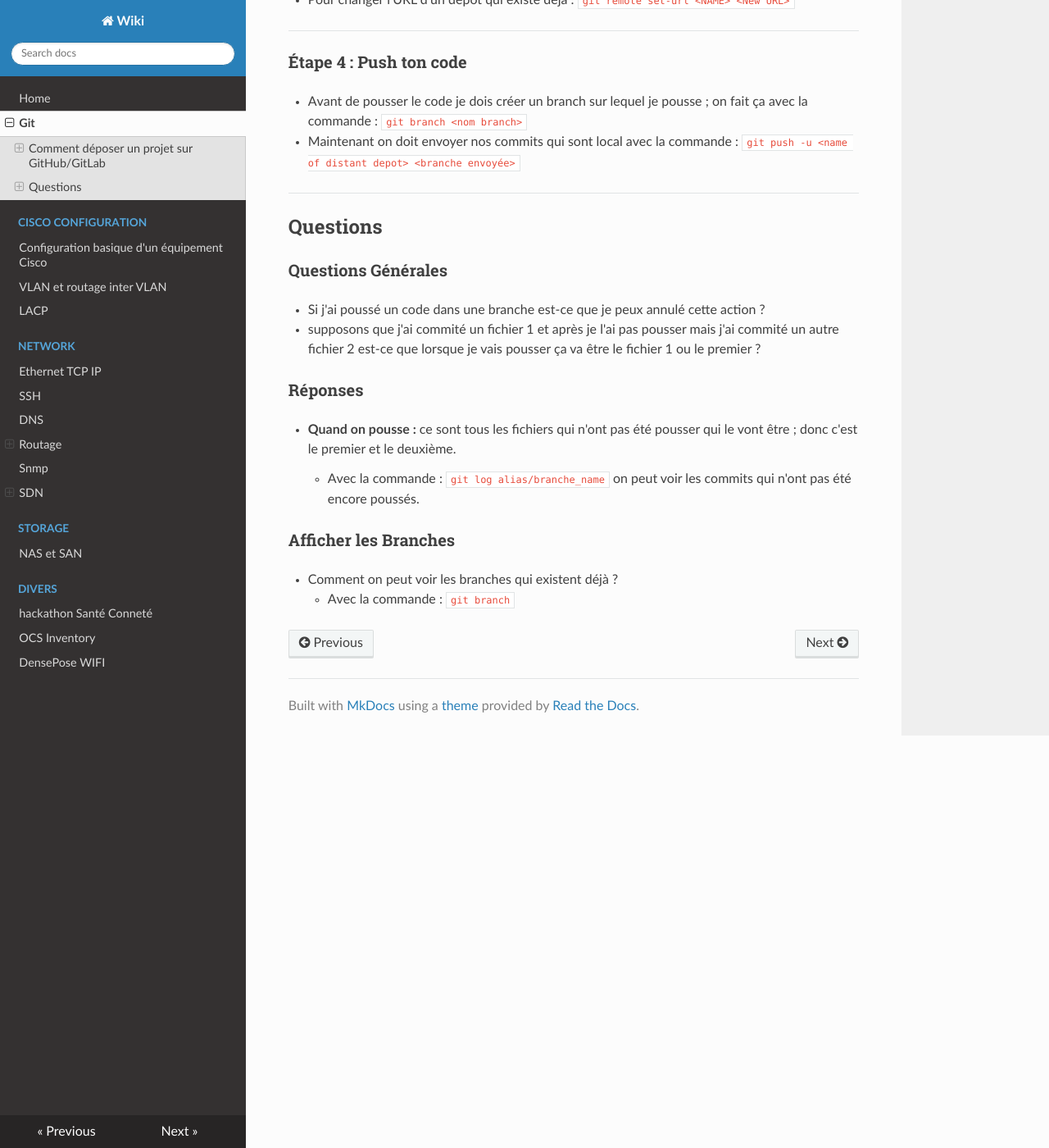
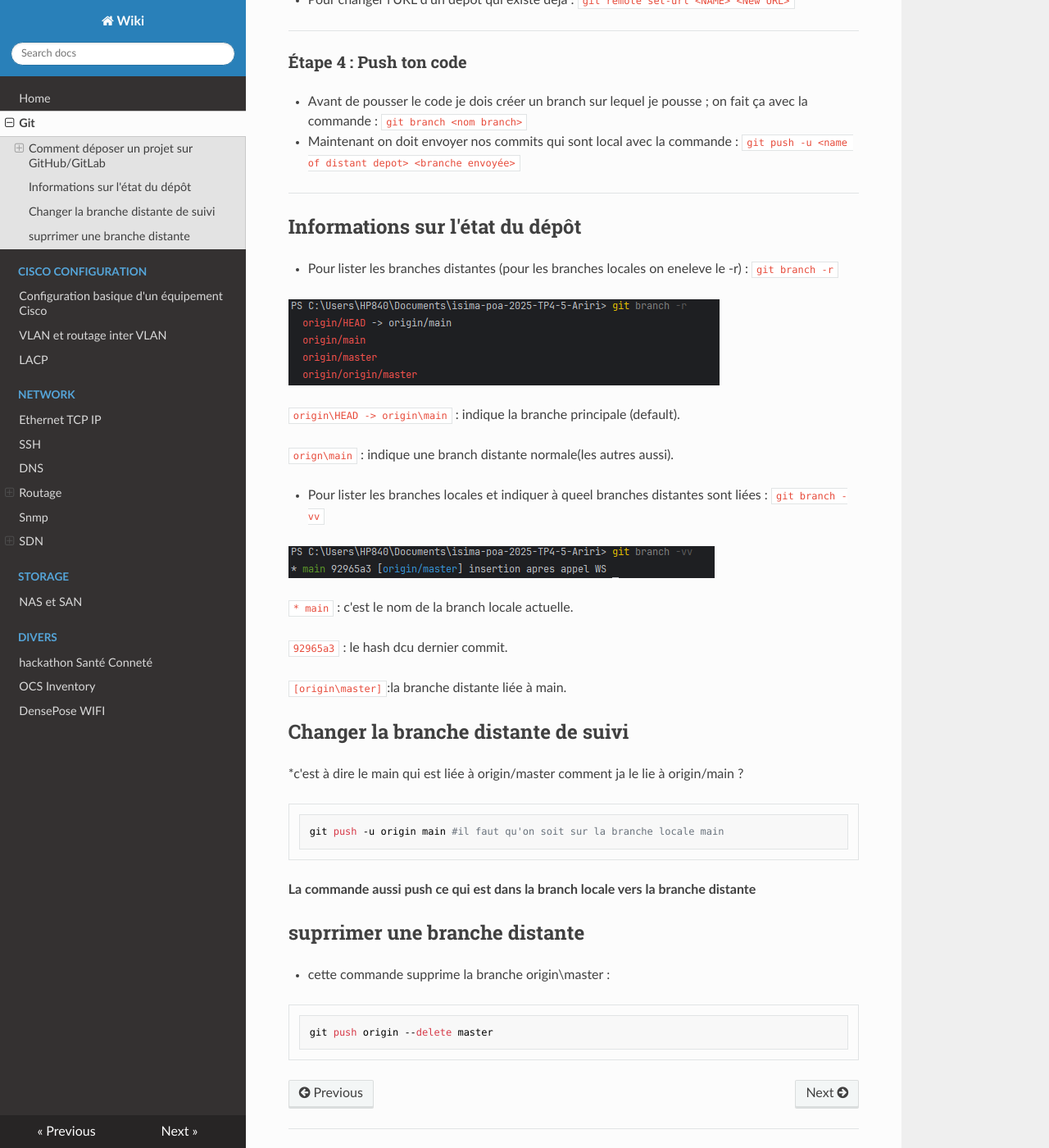
Before and after one commit to kiritogami/wiki, an MkDocs documentation site: the page built from docs/git.md, in a window 1280 px wide and 1400 px high, scrolled down 841 px. Shown: the whole window at 82% size. Built offline with MkDocs 1.6.1, drawn with Linux system fonts in a browser that asks for light colours; nearby versions of some CDN libraries.

Commit message:
modification dans le fichier git.md

````diff
--- a/docs/git.md
+++ b/docs/git.md
@@ -30,19 +30,41 @@
 
 ---
 
-## Questions
+## Informations sur l'état du dépôt
 
-### Questions Générales
+* Pour lister les branches distantes (pour les branches locales on eneleve le -r) : `git branch -r`
 
-* Si j'ai poussé un code dans une branche est-ce que je peux annulé cette action ?
-* supposons que j'ai commité un fichier 1 et après je l'ai pas pousser mais j'ai commité un autre fichier 2 est-ce que lorsque je vais pousser ça va être le fichier 1 ou le premier ?
+![sortie de la commande ](./img/sortieBranchRemote.png)
 
-### Réponses
+`origin\HEAD -> origin\main ` : indique la branche principale (default).
 
-* **Quand on pousse :** ce sont tous les fichiers qui n'ont pas été pousser qui le vont être ; donc c'est le premier et le deuxième.
-    * Avec la commande : `git log alias/branche_name` on peut voir les commits qui n'ont pas été encore poussés.
+`orign\main` : indique une branch distante normale(les autres aussi).
 
-### Afficher les Branches
+* Pour lister les branches locales et indiquer à queel branches distantes sont liées : `git branch -vv`
 
-* Comment on peut voir les branches qui existent déjà ?
-    * Avec la commande : `git branch`
+![sortie de la commande ](./img/sortieBranchVerbose.png)
+
+`* main` : c'est le nom de la branch locale actuelle.
+
+`92965a3` : le hash dcu dernier commit.
+
+`[origin\master]`:la branche distante liée à main.
+
+
+
+## Changer la branche distante de suivi
+
+*c'est à dire le main qui est liée à origin/master comment ja le lie à origin/main ?
+```
+git push -u origin main #il faut qu'on soit sur la branche locale main
+```
+
+**La commande aussi push ce qui est dans la branch locale vers la branche distante**
+
+## suprrimer une branche distante
+
+* cette commande supprime la branche origin\master :
+
+```
+git push origin --delete master
+```
````
Also changed, not shown: docs/img/sortieBranchRemote.png (added), docs/img/sortieBranchVerbose.png (added).
